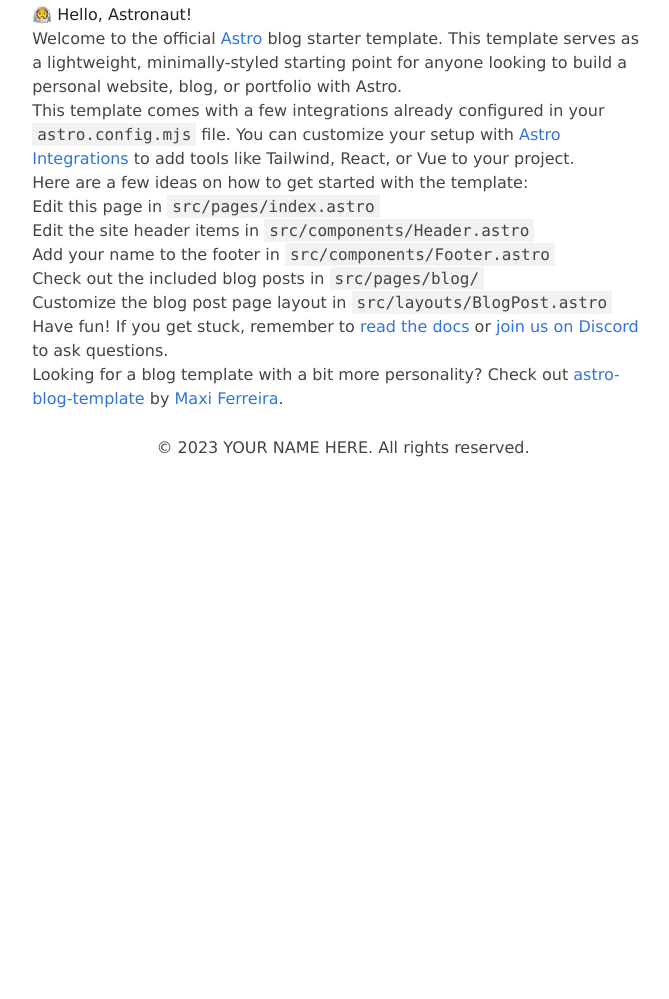
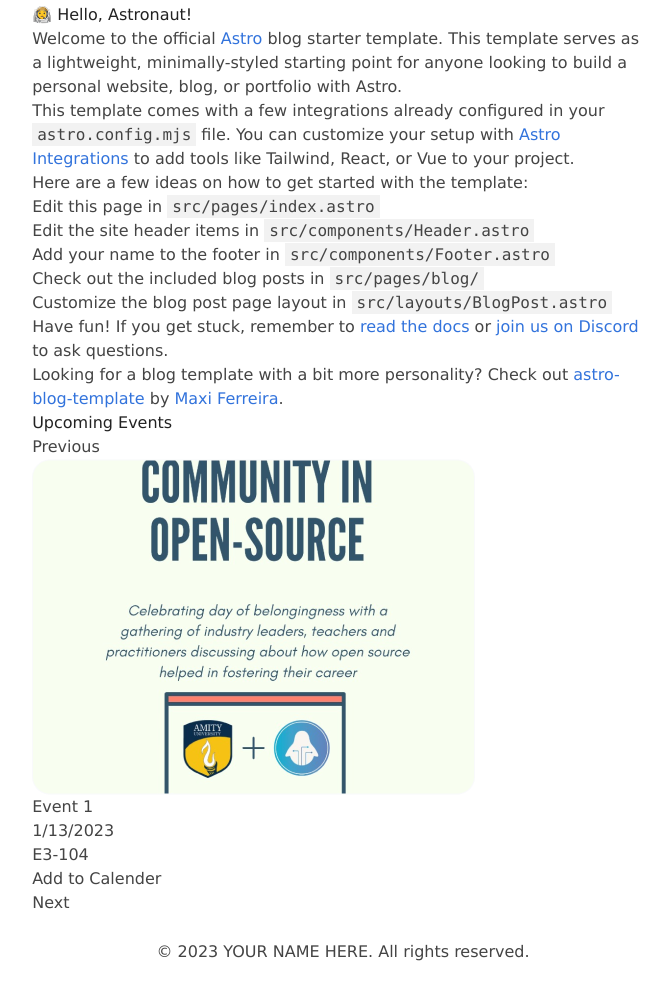
Before and after one commit to asetalias/asetalias.github.io, an Astro site: page / in a window 1280 px wide. Shown: the part 113-1112 px from the top of the page, without its empty margins (297-966 px from the left). Before the commit the page ends 800 px from the top, so only its background shows below. Built offline with nearby package versions, Linux system fonts and the light colour scheme; Astro itself is replaced by a stand-in of ours.

Commit message:
feat: add events section (#249)
Co-authored-by: Maximous Black <maximousblk@gmail.com>
Co-authored-by: Pranjal Gupta <95481637+PranjalG420@users.noreply.github.com>

```diff
--- a/astro.config.mjs
+++ b/astro.config.mjs
@@ -5,9 +5,9 @@
 
 // https://astro.build/config
 import tailwind from "@astrojs/tailwind";
+import svelte from "@astrojs/svelte";
 
-// https://astro.build/config
 export default defineConfig({
   site: "https://example.com",
-  integrations: [mdx(), react(), sitemap(), tailwind()],
+  integrations: [mdx(), react(), sitemap(), tailwind(), svelte()],
 });
--- a/package.json
+++ b/package.json
@@ -23,7 +23,9 @@
     "sass": "^1.54.5"
   },
   "dependencies": {
+    "@astrojs/svelte": "^1.0.2",
     "@astrojs/tailwind": "^2.1.3",
+    "svelte": "^3.46.4",
     "tailwindcss": "^3.0.24"
   }
 }
--- /dev/null
+++ b/src/components/Events.svelte
@@ -0,0 +1,33 @@
+<script>
+  let currentSlide = 0;
+  import events from "@/data/events.json";
+</script>
+
+<div>
+  <h3>Upcoming Events</h3>
+  <button
+    id="previous"
+    on:click={() => {
+      currentSlide = (currentSlide - 1 + events.length) % events.length;
+    }}>Previous</button
+  >
+  <div class="carousel-container">
+    {#each events as event, i}
+      <div class={"slide " + (currentSlide === i ? "block" : "hidden")}>
+        <img src={event.poster} alt="img" />
+        <div>
+          <p>{event.title}</p>
+          <p>{new Date(event.date).toLocaleDateString()}</p>
+          <p>{event.location}</p>
+          <button>Add to Calender</button>
+        </div>
+      </div>
+    {/each}
+  </div>
+  <button
+    id="next"
+    on:click={() => {
+      currentSlide = (currentSlide + 1) % events.length;
+    }}>Next</button
+  >
+</div>
--- /dev/null
+++ b/src/data/events.json
@@ -0,0 +1,38 @@
+[
+  {
+    "title": "Event 1",
+    "date": "2023-01-13:00:00.000Z",
+    "poster": "/posters/event1.png",
+    "startTime": "02:30 PM",
+    "endTime": "04:40 PM",
+    "location": "E3-104",
+    "description": "In this beginner friendly event learn what is VUI, how it functions and create your own VUI app using Alexa and Google Assistant without writing even a single line of code."
+  },
+  {
+    "title": "Event 2",
+    "date": "2023-01-14:00:00.000Z",
+    "poster": "/posters/event1.png",
+    "startTime": "02:30 PM",
+    "endTime": "04:40 PM",
+    "location": "E3-104",
+    "description": "In this beginner friendly event learn what is VUI, how it functions and create your own VUI app using Alexa and Google Assistant without writing even a single line of code."
+  },
+  {
+    "title": "Event 3",
+    "date": "2023-01-15:00:00.000Z",
+    "poster": "/posters/event1.png",
+    "startTime": "02:30 PM",
+    "endTime": "04:40 PM",
+    "location": "E3-104",
+    "description": "In this beginner friendly event learn what is VUI, how it functions and create your own VUI app using Alexa and Google Assistant without writing even a single line of code."
+  },
+  {
+    "title": "Event 4",
+    "date": "2023-01-16:00:00.000Z",
+    "poster": "/posters/event1.png",
+    "startTime": "02:30 PM",
+    "endTime": "04:40 PM",
+    "location": "E3-104",
+    "description": "In this beginner friendly event learn what is VUI, how it functions and create your own VUI app using Alexa and Google Assistant without writing even a single line of code."
+  }
+]
--- a/src/pages/index.astro
+++ b/src/pages/index.astro
@@ -1,8 +1,9 @@
 ---
-import BaseHead from "@/components/BaseHead.astro";
-import Header from "@/components/Header.astro";
-import Footer from "@/components/Footer.astro";
-import { SITE_TITLE, SITE_DESCRIPTION } from "@/config";
+import BaseHead from '@/components/BaseHead.astro';
+import Header from '@/components/Header.astro';
+import Footer from '@/components/Footer.astro';
+import Events from '@/components/Events.svelte';
+import { SITE_TITLE, SITE_DESCRIPTION } from '@/config';
 ---
 
 <!DOCTYPE html>
@@ -15,16 +16,13 @@
     <main>
       <h1>🧑‍🚀 Hello, Astronaut!</h1>
       <p>
-        Welcome to the official <a href="https://astro.build/">Astro</a> blog starter
-        template. This template serves as a lightweight, minimally-styled starting
-        point for anyone looking to build a personal website, blog, or portfolio
-        with Astro.
+        Welcome to the official <a href="https://astro.build/">Astro</a> blog starter template. This template serves as a lightweight, minimally-styled starting point for anyone looking
+        to build a personal website, blog, or portfolio with Astro.
       </p>
       <p>
         This template comes with a few integrations already configured in your
         <code>astro.config.mjs</code> file. You can customize your setup with
-        <a href="https://astro.build/integrations">Astro Integrations</a> to add
-        tools like Tailwind, React, or Vue to your project.
+        <a href="https://astro.build/integrations">Astro Integrations</a> to add tools like Tailwind, React, or Vue to your project.
       </p>
       <p>Here are a few ideas on how to get started with the template:</p>
       <ul>
@@ -33,32 +31,24 @@
           Edit the site header items in <code>src/components/Header.astro</code>
         </li>
         <li>
-          Add your name to the footer in <code
-            >src/components/Footer.astro
-          </code>
+          Add your name to the footer in <code>src/components/Footer.astro</code>
         </li>
         <li>
           Check out the included blog posts in <code>src/pages/blog/</code>
         </li>
         <li>
-          Customize the blog post page layout in <code
-            >src/layouts/BlogPost.astro
-          </code>
+          Customize the blog post page layout in <code>src/layouts/BlogPost.astro</code>
         </li>
       </ul>
       <p>
-        Have fun! If you get stuck, remember to <a
-          href="https://docs.astro.build/"
-          >read the docs
-        </a> or <a href="https://astro.build/chat">join us on Discord</a> to ask
-        questions.
+        Have fun! If you get stuck, remember to <a href="https://docs.astro.build/">read the docs</a> or <a href="https://astro.build/chat">join us on Discord</a> to ask questions.
       </p>
       <p>
-        Looking for a blog template with a bit more personality? Check out <a
-          href="https://github.com/Charca/astro-blog-template"
-          >astro-blog-template
-        </a> by <a href="https://twitter.com/Charca">Maxi Ferreira</a>.
+        Looking for a blog template with a bit more personality? Check out <a href="https://github.com/Charca/astro-blog-template">astro-blog-template</a> by <a
+          href="https://twitter.com/Charca">Maxi Ferreira</a
+        >.
       </p>
+      <Events client:visible />
     </main>
     <Footer />
   </body>
--- a/tsconfig.json
+++ b/tsconfig.json
@@ -14,6 +14,7 @@
     "baseUrl": ".",
     "paths": {
       "@/components/*": ["src/components/*"],
+      "@/data/*": ["src/data/*"],
       "@/assets/*": ["src/assets/*"],
       "@/layouts/*": ["src/layouts/*"],
       "@/styles/*": ["src/styles/*"],
```
Also changed, not shown: src/styles/global.css (+12 -0 lines), .github/workflows/build.yml, .github/workflows/lint.yml, pnpm-lock.yaml, public/posters/event1.png (added).
